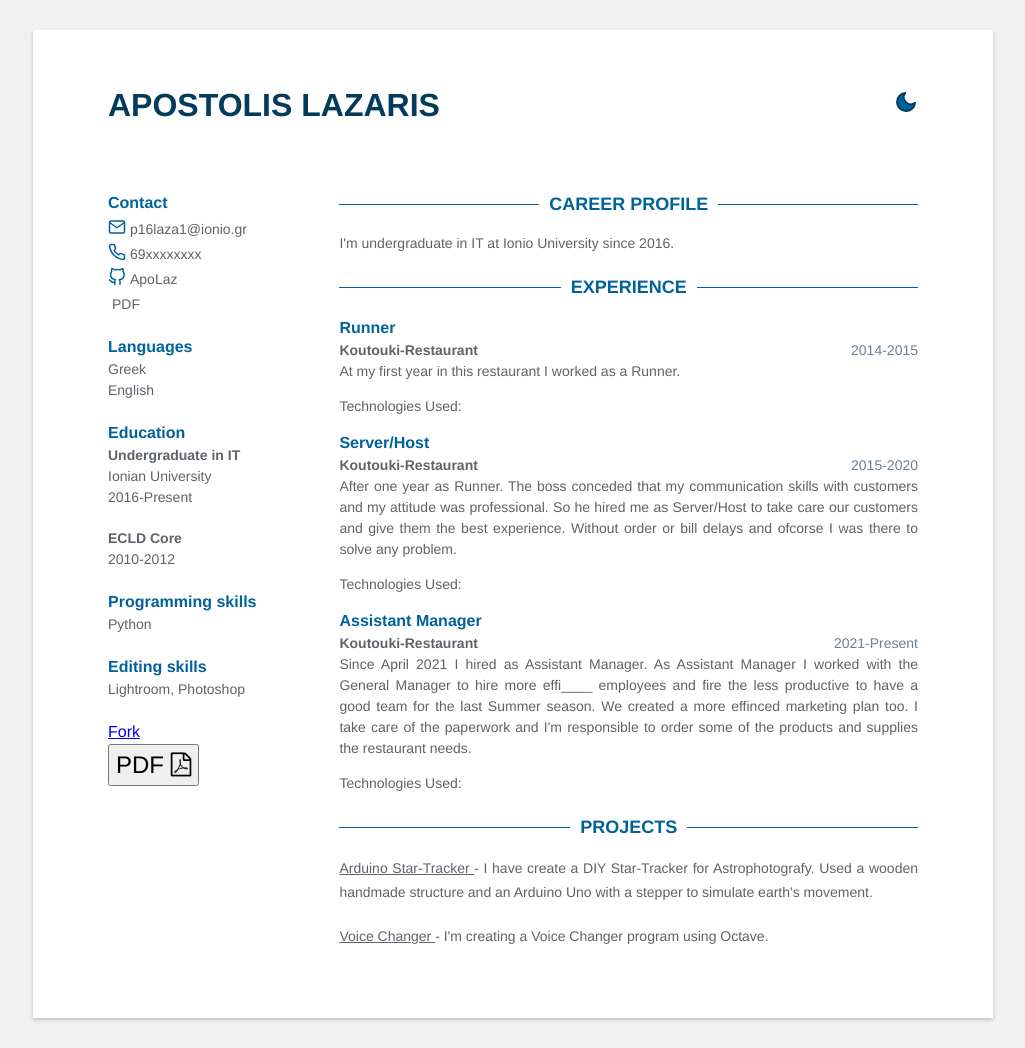
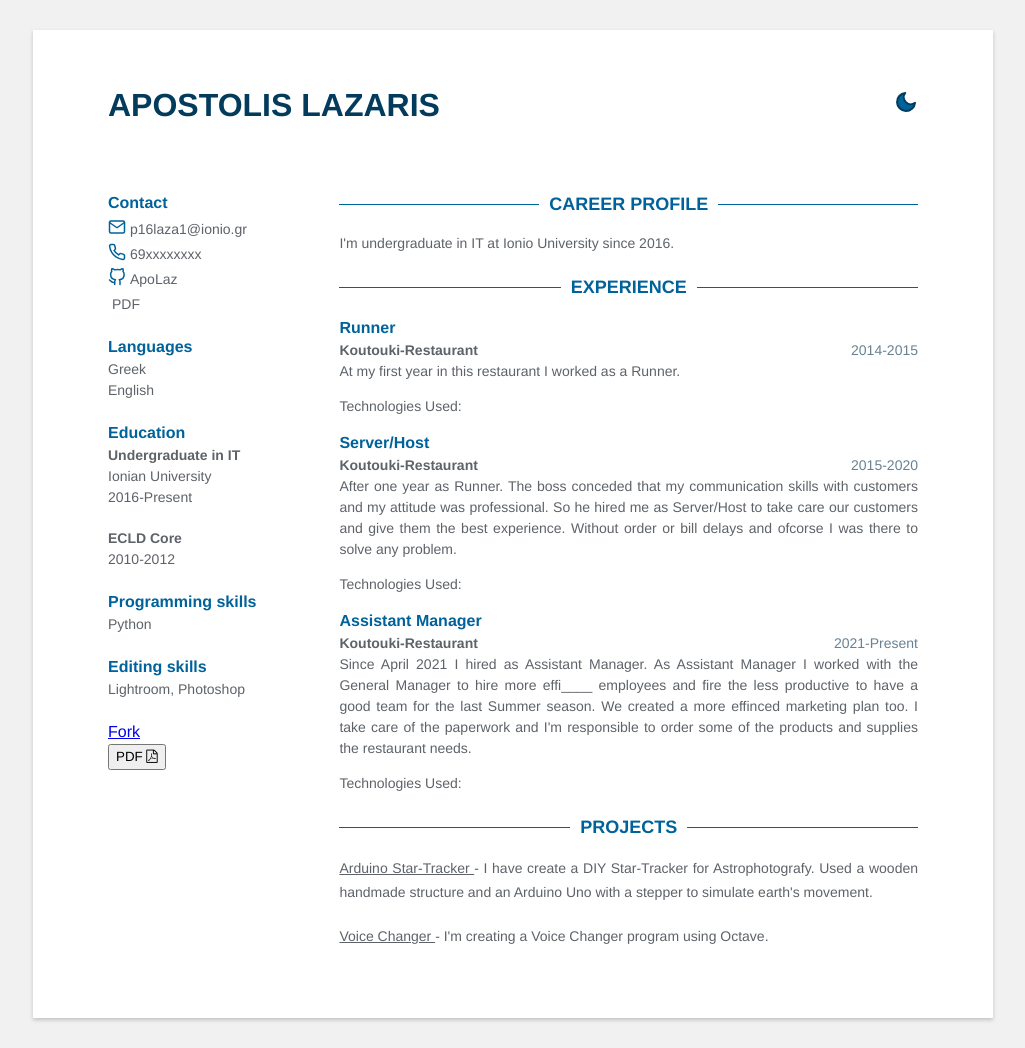
Before and after one commit to ApoLaz/cv, a Jekyll site: the page built from index.html, in a window 1280 px wide. Shown: the whole page, without its empty margins (127-1152 px from the left). Built offline with Jekyll 4.4.1, drawn with Linux system fonts in a browser that asks for light colours.

Commit message:
testing pdf button 5

```diff
--- a/_includes/pdf.html
+++ b/_includes/pdf.html
@@ -11,7 +11,7 @@
 
 <a href = "https://raw.githubusercontent.com/ApoLaz/cv/master/pdf/cv.pdf" >
 
-<button style="font-size:24px">PDF <i class="fa fa-file-pdf-o"></i></button>
+<button style="font-size:53x19px">PDF <i class="fa fa-file-pdf-o"></i></button>
 
 </a>
 
```
Also changed, not shown: 1 other file.
